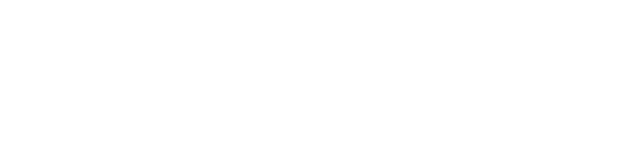
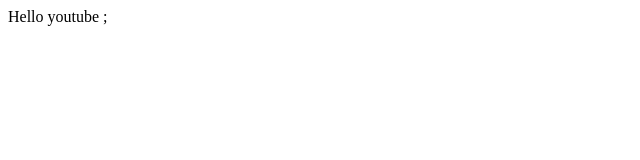
Before and after one commit to rachitk777/second-project, a plain HTML site: page My Project/YTClone.html in a window 1280 px wide. Shown: the whole page, without its empty margins (0-640 px from the left). Drawn offline with Linux system fonts and the light colour scheme.

Commit message:
YT Modified

```diff
--- a/My Project/YTClone.html
+++ b/My Project/YTClone.html
@@ -7,7 +7,9 @@
     <meta name="viewport" content="width=device-width, initial-scale=1.0">
     <title>Document</title>
 </head>
+
 <body>
+    Hello youtube ;
 
 </body>
 </html>
```
